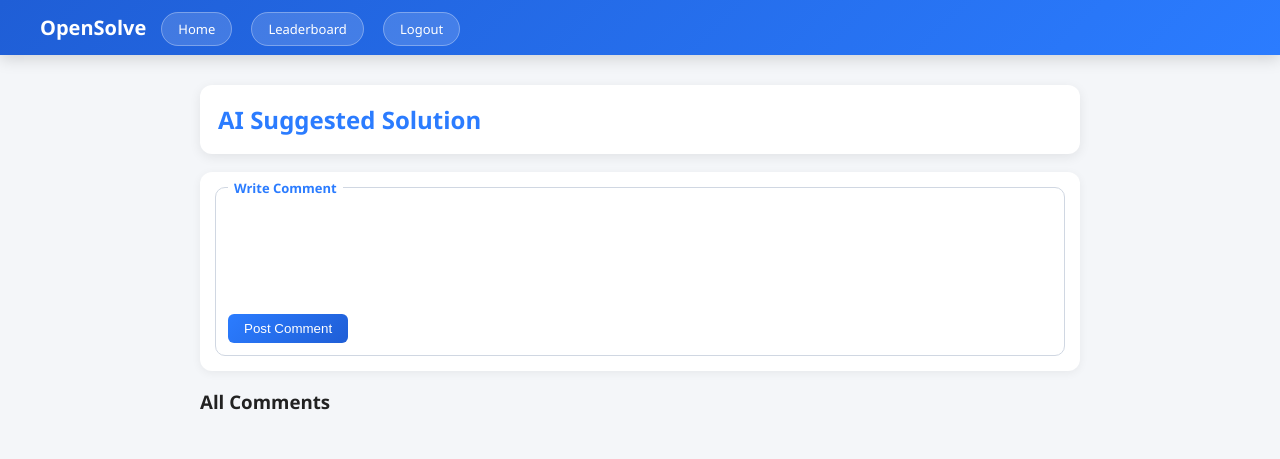
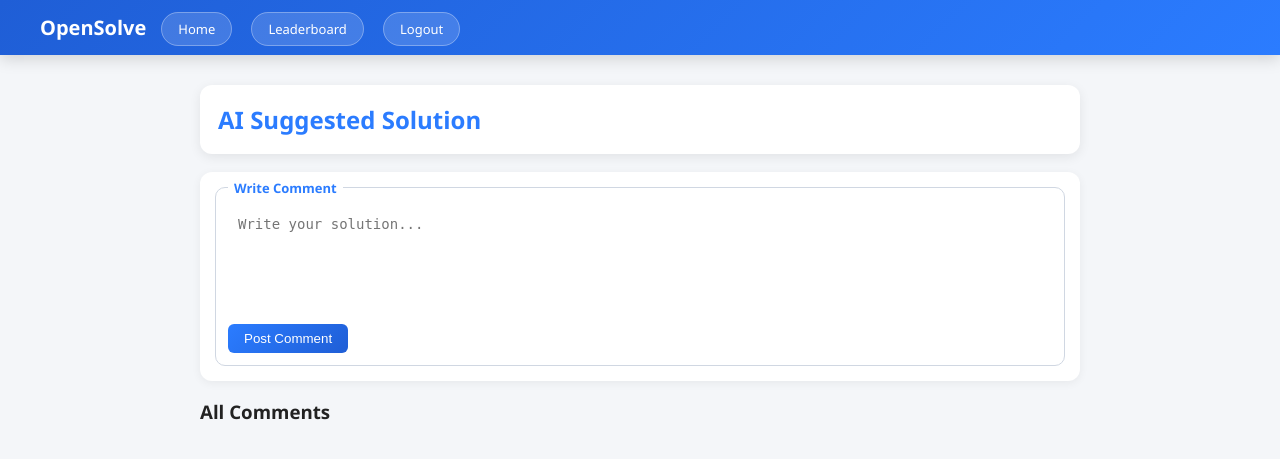
Before and after one commit to CityVoice01/problems, a Flask app: page /solution/1 in a window 1280 px wide. Shown: the top 459 px of the page. Run offline with Flask 3, Linux system fonts and the light colour scheme; the visitor is signed in with stand-in values (Sample User, id 1); a database or web service that is not in the repository returns one stand-in record (values such as "Sample title"); some libraries are stand-ins or nearby versions.

Commit message:
Update solution.html

```diff
--- a/templates/solution.html
+++ b/templates/solution.html
@@ -23,9 +23,11 @@
         <div class="comment-field">
             <span class="comment-title">Write Comment</span>
 
-            <form method="POST">
-                <textarea name="comment" required></textarea>
-                <button type="submit">Post Comment</button>
+            <form action="/post_comment/{{ problem[0] }}" method="POST">
+                <textarea name="comment" placeholder="Write your solution..." required
+                    style="width: 100%; height: 100px;"></textarea>
+                <br>
+                <button type="submit" class="btn-submit">Post Comment</button>
             </form>
         </div>
 
```
